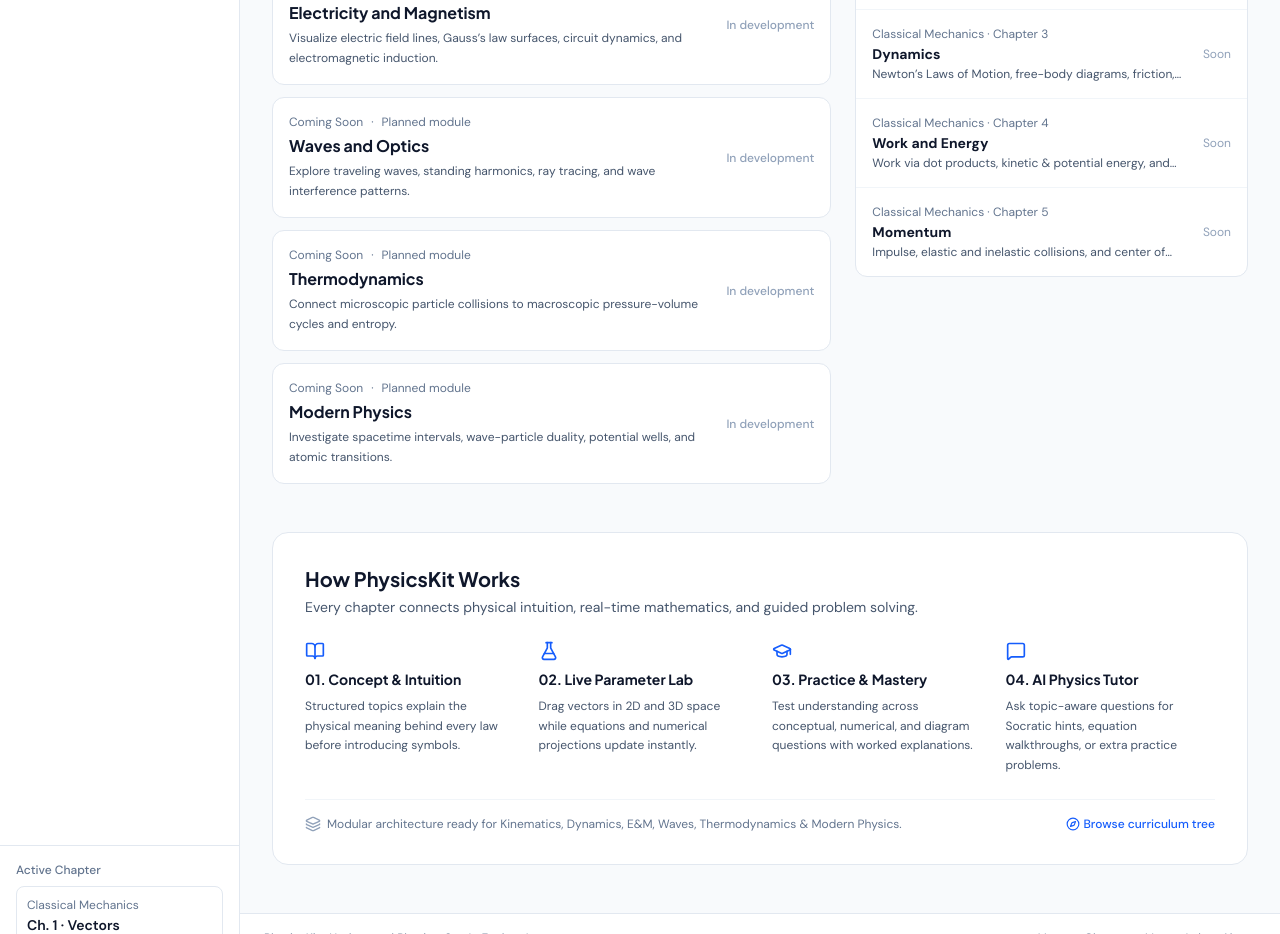
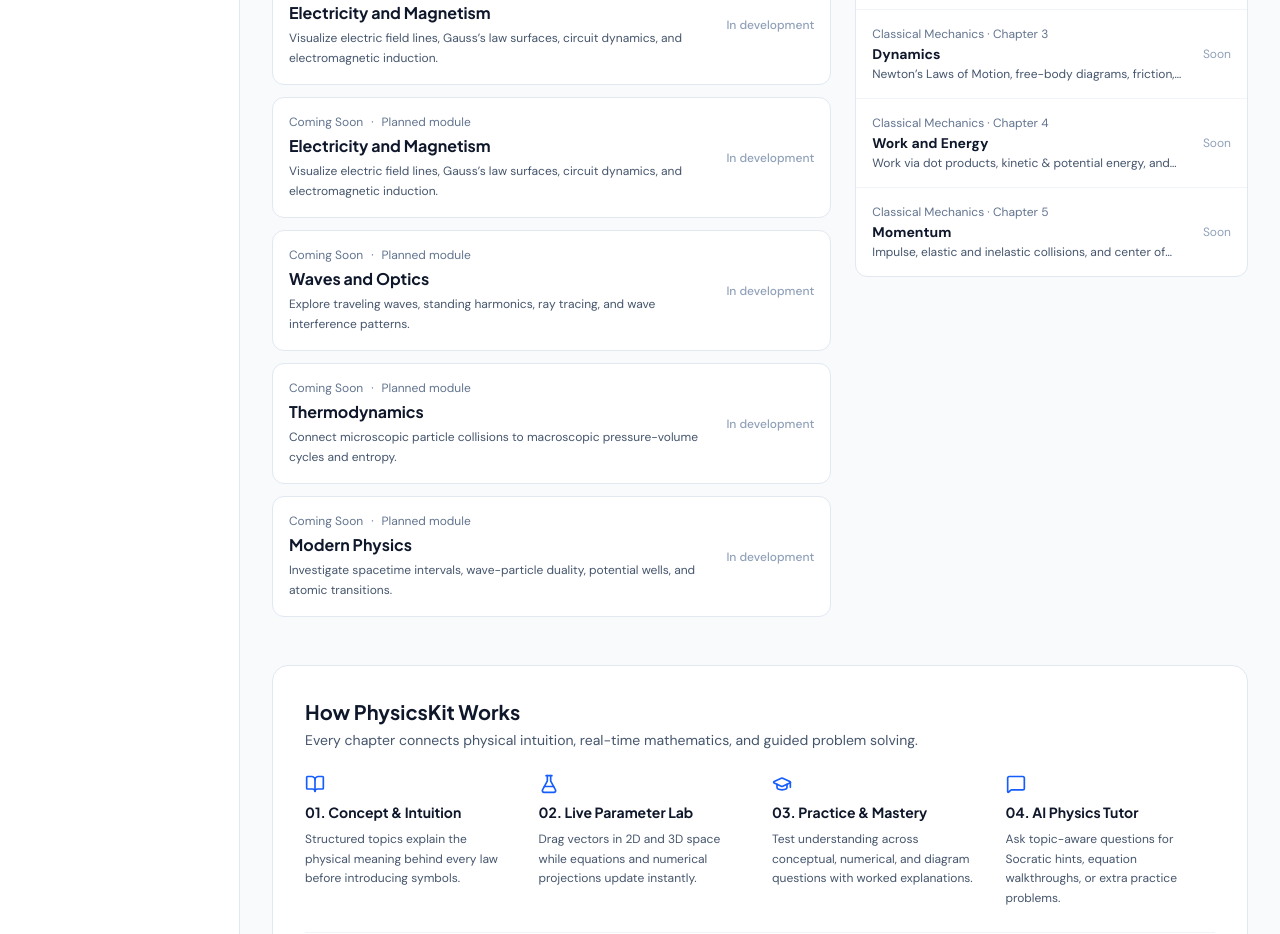
Before and after one commit to alebirendra/PhysiSim, a React (Vite) app: page / in a window 1280 px wide. Shown: the part 1100-2034 px from the top of the page. Built offline with nearby package versions, Linux system fonts and the light colour scheme.

Commit message:
Update registry.ts

```diff
--- a/src/content/registry.ts
+++ b/src/content/registry.ts
@@ -34,6 +34,17 @@ export const SUBJECTS: SubjectItem[] = [
   },
   {
     id: 'electricity-magnetism',
+    title: 'Electricity and Magnetism',
+    subtitle: 'Fields, Potential, Circuits & Maxwell’s Equations',
+    description:
+      'Visualize electric field lines, Gauss’s law surfaces, circuit dynamics, and electromagnetic induction.',
+    status: 'coming-soon',
+    chapterIds: [],
+    resourceIds: [],
+    accentColor: '#0284C7',
+  },
+  {
+    id: 'electricity-magnetism-2',
     title: 'Electricity and Magnetism',
     subtitle: 'Fields, Potential, Circuits & Maxwell’s Equations',
     description:
```
